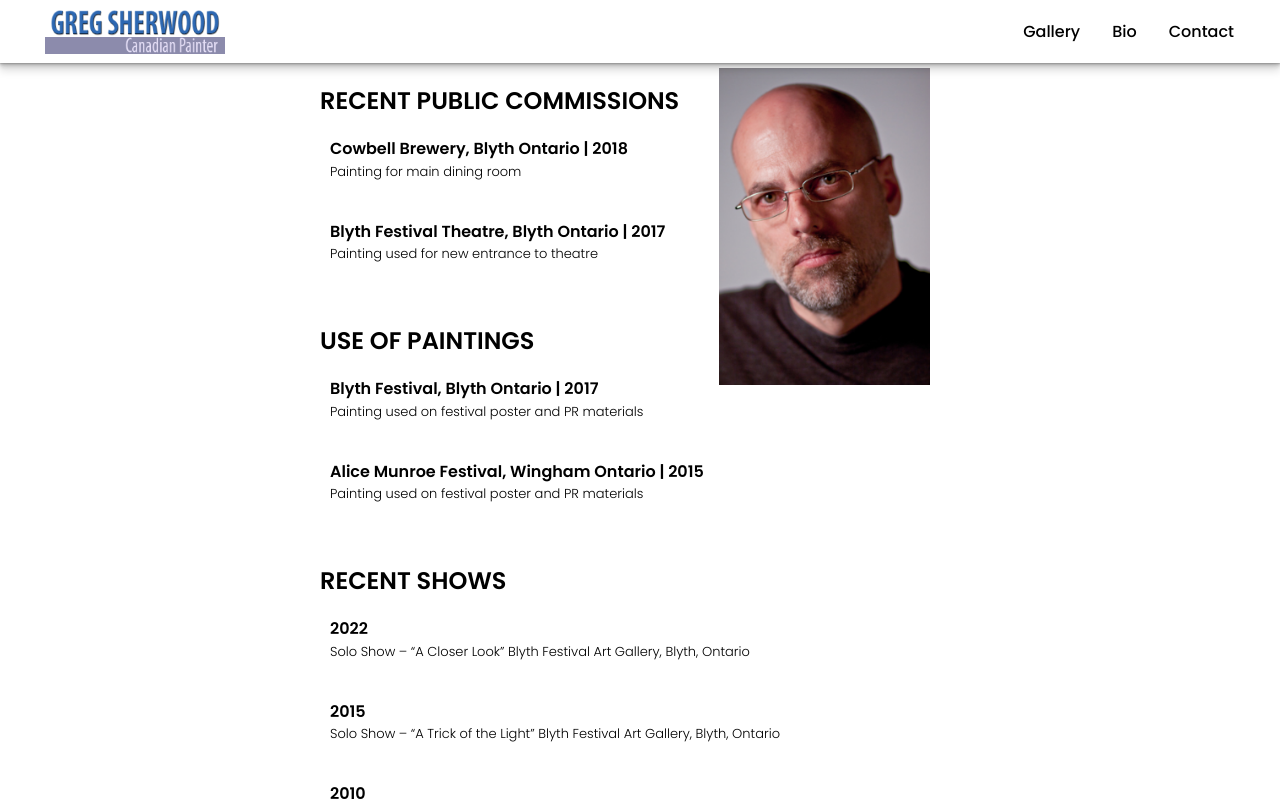
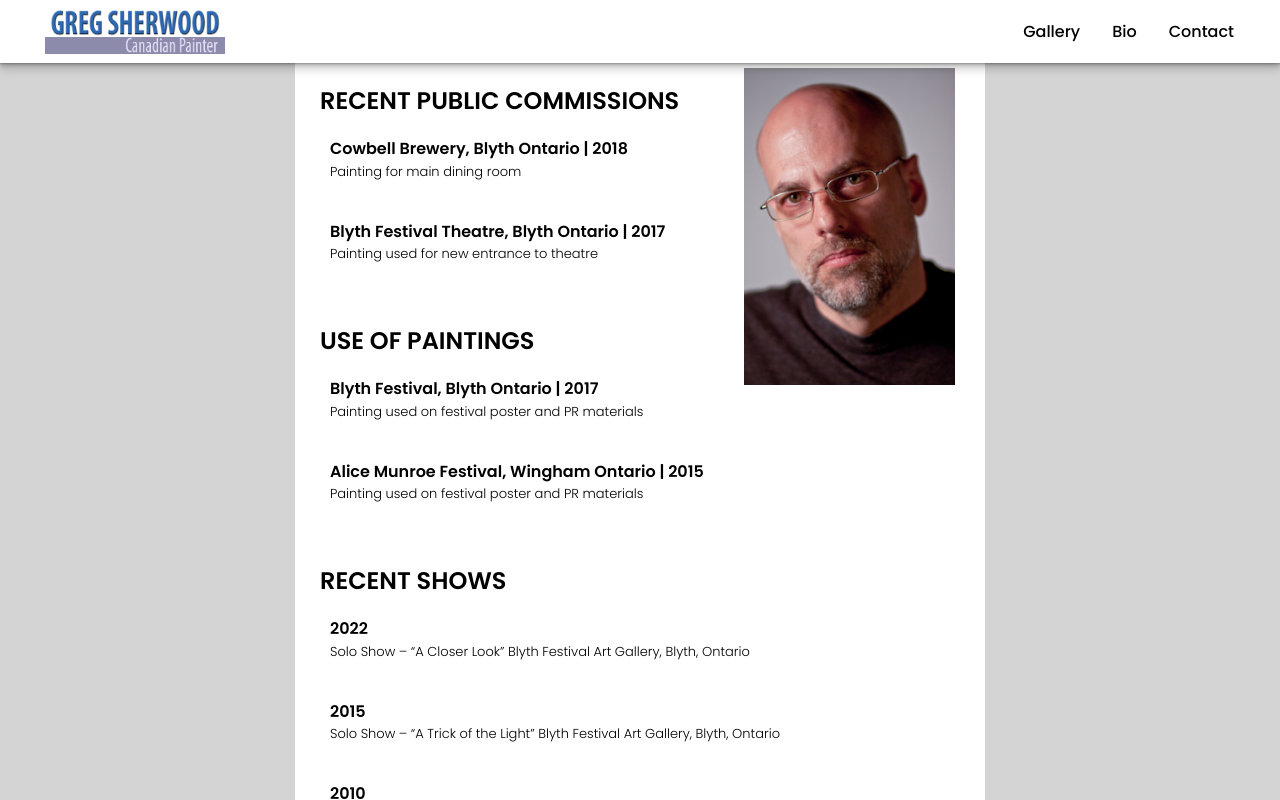
Before and after one commit to Sher0193/gsher-website, a React (Create React App) app: page /bio in a window 1280 px wide. Shown: the top 800 px of the page. Built offline with nearby package versions, Linux system fonts and the light colour scheme; no server answers.

Commit message:
gallery & bio tweaks
- give bio page background
- keep sold badge in corner on grid element hover

```diff
--- a/src/components/Gallery/Grid/GridElement.css
+++ b/src/components/Gallery/Grid/GridElement.css
@@ -111,7 +111,7 @@
 @media only screen and (min-device-width: 1024px) {
   .post:hover h1,
   .post:hover p,
-  .post:hover .badge,
+/*   .post:hover .badge, */
   .post:hover .text-container {
     opacity: 1;
     z-index: 1;
@@ -126,7 +126,7 @@
   }
 
   .post:hover .persistent-badge {
-    opacity: 0;
+/*     opacity: 0; */
   }
   .post:hover {
     cursor: pointer;
--- a/src/components/Gallery/Grid/GridElement.js
+++ b/src/components/Gallery/Grid/GridElement.js
@@ -25,7 +25,7 @@ export default class GridElement extends React.Component {
             {this.props.dimensions}, {this.props.meta}
           </p>
           {this.props.sold ? (
-            <span className="badge">SOLD</span>
+            <span></span>
           ) : (
             <p className="price">${this.props.price}</p>
           )}
--- a/src/components/Gallery/Post/Post.js
+++ b/src/components/Gallery/Post/Post.js
@@ -109,7 +109,7 @@ export default class extends React.Component {
           <p>{this.props.meta}</p>
           <p>{this.props.dimensions}</p>
           {this.props.sold ? (
-            <p>
+            <p style={{color: "red"}}>
               <b>
                 <i>SOLD</i>
               </b>
--- a/src/containers/Bio/Bio.css
+++ b/src/containers/Bio/Bio.css
@@ -1,5 +1,5 @@
 .bio-container {
-  background-color: white;
+  background-color: #d4d4d4;
   min-height: 100%;
   #padding-bottom: 75px;
   position: relative;
@@ -10,6 +10,9 @@
   display: block;
 }
 .bio {
+    background: white;
+    padding-left:25px;
+    padding-right:25px;
   width: 50%;
   display: block;
   margin-left: auto;
@@ -73,7 +76,7 @@
 .bio .img-container {
   float: right;
   margin: 5px;
-  padding-right: 25px;
+/*   padding-right: 25px; */
   width: 33%;
 }
 
```
